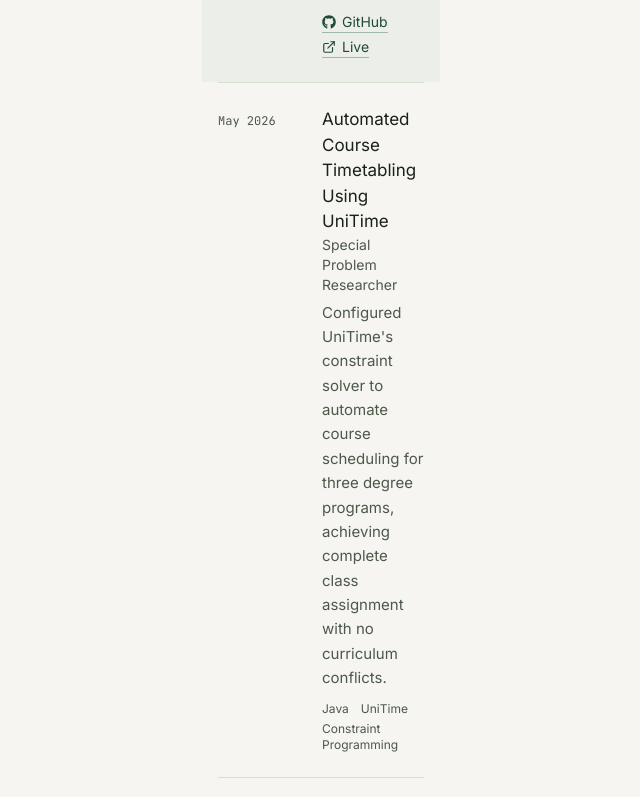
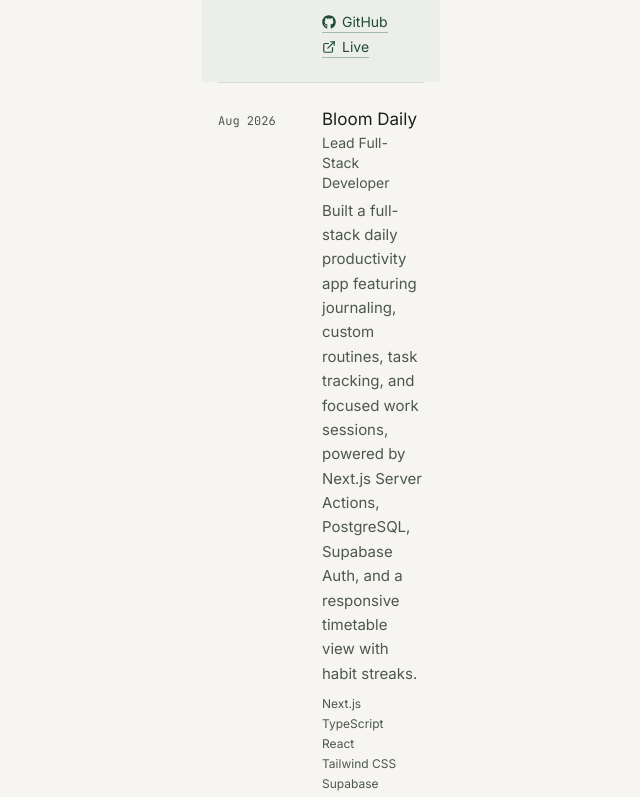
Before and after one commit to viamosc/work-portfolio, a Next.js app: page / in a window 1280 px wide. Shown: the part 880-1677 px from the top of the page, without its empty margins (186-826 px from the left). Built offline with nearby package versions, Linux system fonts and the light colour scheme.

Commit message:
added bloom daily

```diff
--- a/src/data/content.ts
+++ b/src/data/content.ts
@@ -92,7 +92,7 @@
   video?: string;
 }[] = [
     {
-    period: "Sept 2026",
+    period: "Aug 2026",
     title: "Miagao Pickleball Club Queueing System",
     roleLabel: "Lead Full-Stack Developer",
     description:
@@ -106,6 +106,31 @@
     preview: "asdfasdf",
     images: ["/projects/mpc-1.png", "/projects/mpc-2.png"],
   },
+
+    {
+    period: "Aug 2026",
+    title: "Bloom Daily",
+    roleLabel: "Lead Full-Stack Developer",
+    description:
+      "Built a full-stack daily productivity app featuring journaling, custom routines, task tracking, and focused work sessions, powered by Next.js Server Actions, PostgreSQL, Supabase Auth, and a responsive timetable view with habit streaks.",
+    tags: [
+      "Next.js",
+      "TypeScript",
+      "React",
+      "Tailwind CSS",
+      "Supabase",
+      "PostgreSQL",
+      "Server Actions",
+    ],
+    notes: "",
+    links: [
+  { label: "GitHub", url: "https://github.com/viamosc/bloom-daily.git", icon: FaGithub },
+  { label: "Live", url: "https://bloom-daily-mu.vercel.app/", icon: FiExternalLink },
+    ],
+    preview: "",
+    images: ["/projects/mpc-1.png", "/projects/mpc-2.png"],
+  },
+
   {
     period: "May 2026",
     title: "Automated Course Timetabling Using UniTime",
```
Also changed, not shown: public/projects/bd-1.png (added), public/projects/bd-2.png (added).
